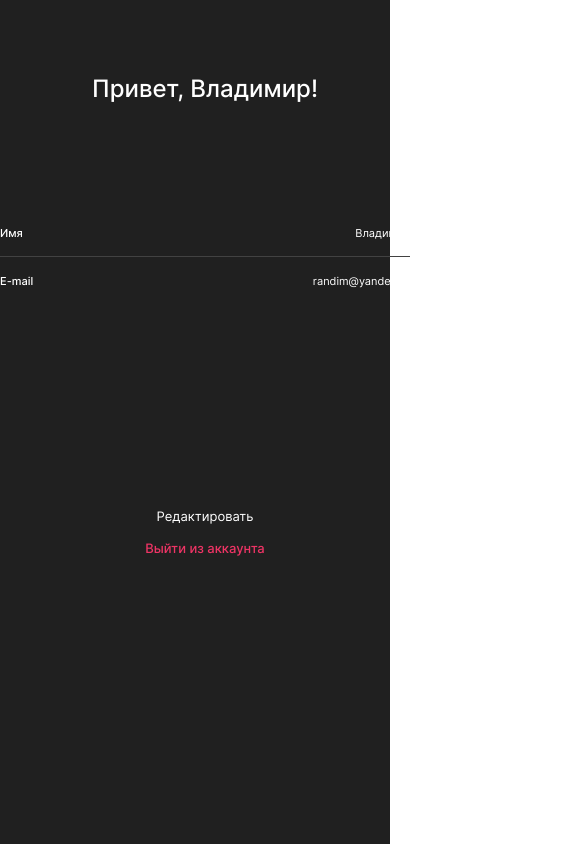
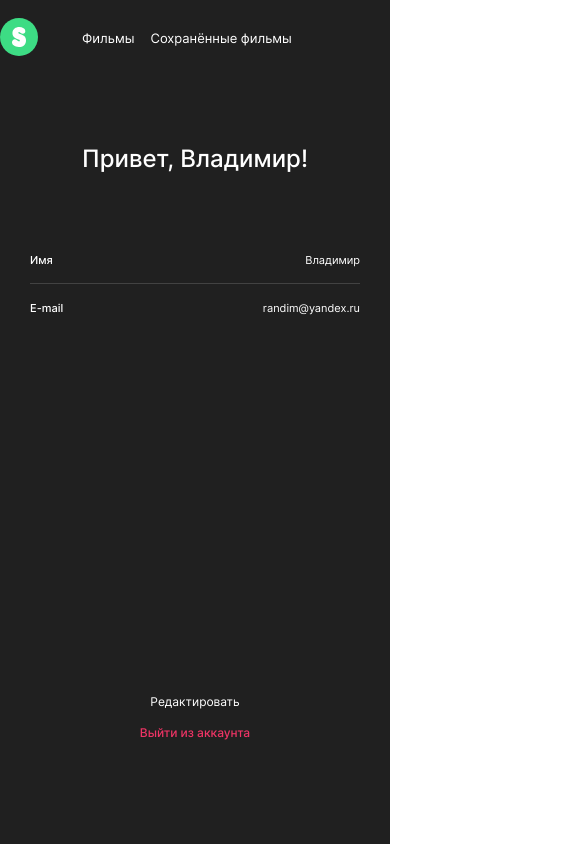
Before and after one commit to v37f/movies-explorer-frontend, a React (Create React App) app: page /profile in a window 390 px wide. Shown: the top 844 px of the page, 585 px wide, since content can reach past the window. Built offline with nearby package versions, Linux system fonts and the light colour scheme.

Commit message:
feat: add profile adaptive styles

```diff
--- a/src/components/App/App.js
+++ b/src/components/App/App.js
@@ -53,7 +53,7 @@ function App() {
 
   return (
     <div className="App">
-      {/* {isHeaderVisible && <Header isLoggedIn={isLoggedIn} />} */}
+      {isHeaderVisible && <Header isLoggedIn={isLoggedIn} />}
       <Routes>
         <Route path="/" element={<Main />} />
         <Route path="/movies" element={<Movies />} />
--- a/src/components/Profile/Profile.css
+++ b/src/components/Profile/Profile.css
@@ -5,7 +5,8 @@
 }
 
 .profile__container {
-  width: 410px;
+  max-width: 410px;
+  width: calc(100% - (30px * 2));
   margin: 0 auto;
   display: flex;
   flex-direction: column;
@@ -14,7 +15,7 @@
 
 .profile__greetings {
   max-width: 410px;
-  margin: 0 0 123px 0;
+  margin: 0 0 123px;
   font-weight: 500;
   font-size: 24px;
   line-height: 29px;
@@ -26,25 +27,26 @@
 }
 
 .profile__form {
+  width: 100%;
   display: flex;
   flex-direction: column;
   align-items: center;
 }
 
 .profile__form-fieldset {
+  width: 100%;
   border: none;
   display: flex;
   flex-direction: column;
   padding: 0;
-  margin: 0 0 189px 0;
+  margin: 0 0 189px;
 }
 
 .profile__form-fieldset:disabled {
-  margin: 0 0 220px 0;
+  margin: 0 0 220px;
 }
 
 .profile__form-label {
-  width: 410px;
   min-height: 14px;
   display: flex;
   justify-content: space-between;
@@ -74,7 +76,7 @@
 .profile__form-input {
   display: block;
   box-sizing: border-box;
-  width: 300px;
+  width: calc(100% - 70px);
   background-color: inherit;
   border: 0;
   padding: 0;
@@ -170,3 +172,44 @@
   cursor: pointer;
   opacity: .7;
 }
+
+@media screen and (max-width: 1023px) {
+  .profile {
+    padding: 236px 0 269px;
+  }
+
+  .profile__greetings {
+    margin: 0 0 96px;
+  }
+
+  .profile__form-fieldset {
+    margin: 0 0 179px;
+  }
+
+  .profile__form-fieldset:disabled {
+    margin: 0 0 210px;
+  }
+}
+
+@media screen and (max-width: 425px) {
+  .profile {
+    padding: 70px 0 40px;
+  }
+
+  .profile__greetings {
+    margin: 0 0 80px;
+  }
+
+  .profile__form-fieldset {
+    margin: 0 0 348px;
+  }
+
+  .profile__form-fieldset:disabled {
+    margin: 0 0 379px;
+  }
+
+  .profile__button {
+    font-size: 12px;
+    line-height: 15px;
+  }
+}
--- a/src/components/Profile/Profile.js
+++ b/src/components/Profile/Profile.js
@@ -18,10 +18,10 @@ function Profile() {
         <h2 className="profile__greetings">Привет, {userName}!</h2>
         <form className="profile__form">
           <fieldset className="profile__form-fieldset" disabled={isFormDisabled} >
-            <label className="profile__form-label" for="username">
+            <label className="profile__form-label" htmlFor="username">
               <span className="profile__form-label-span">Имя</span>
               <input className="profile__form-input" type="text" id="username" name="username" defaultValue={userName} /></label>
-            <label className="profile__form-label" for="email">
+            <label className="profile__form-label" htmlFor="email">
               <span className="profile__form-label-span">E-mail</span>
               <input className="profile__form-input" type="email" id="email" name="email" defaultValue={email} />
             </label>
```
